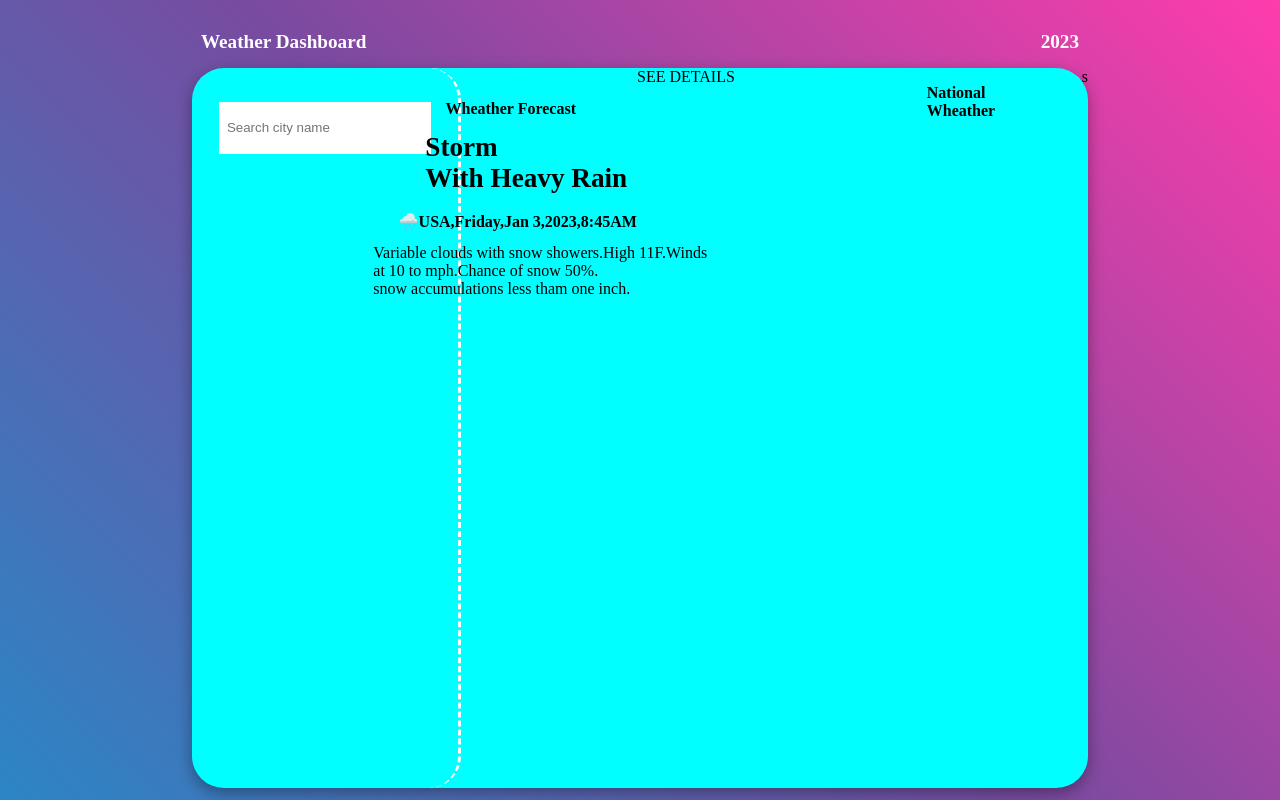
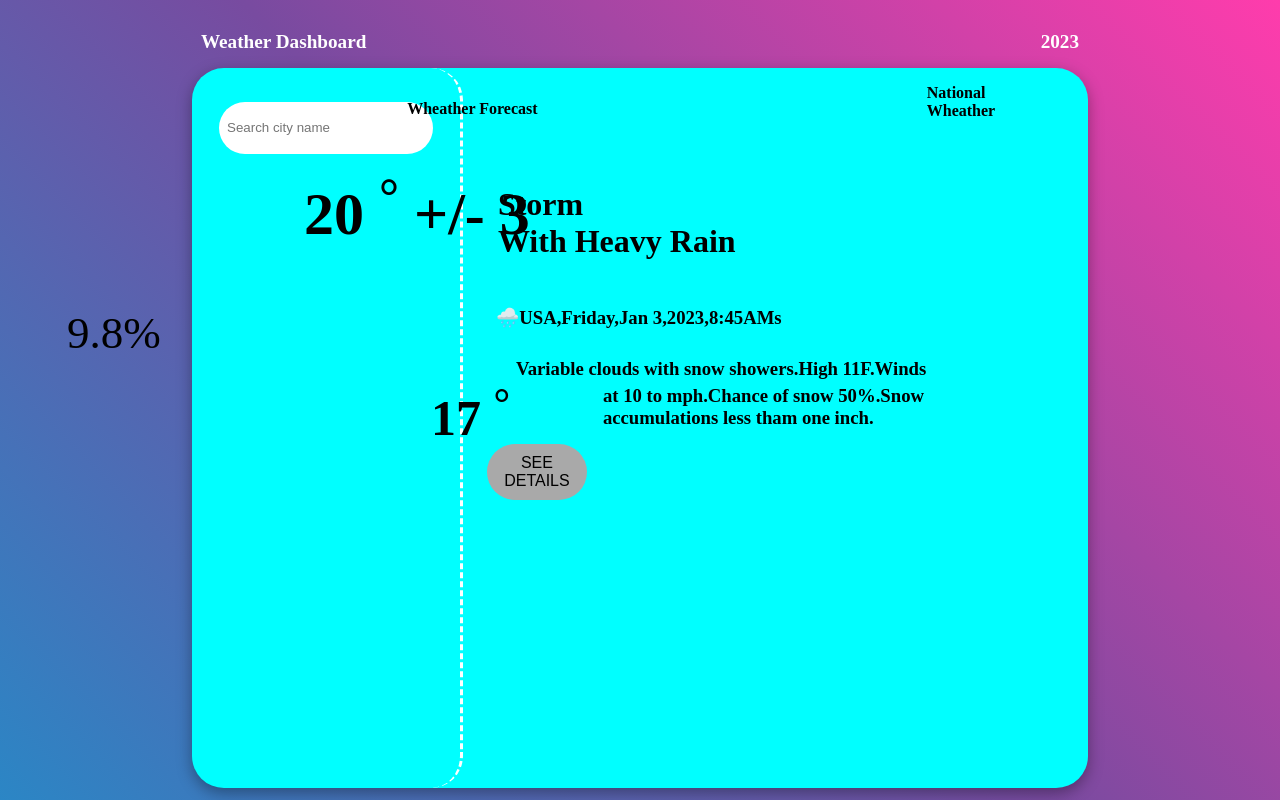
Before and after one commit to 4RN4B/Weather, a plain HTML site: page index.html in a window 1280 px wide. Drawn offline with Linux system fonts and the light colour scheme.

Commit message:
Some extra changes

```diff
--- a/index.html
+++ b/index.html
@@ -18,20 +18,37 @@
                 <input placeholder="Search city name" type="text" class="searchBar">
 
             </div>
+            <big class="temparature-1 "  style = "position:relative; left:112px; top:-21px;">
+                20
+                <sup>°</sup>
+                +/- 3
+            </big>
+            <big class="humidity"  style = "position:relative; left:-125px; top:37px;">
+                9.8%
+            </big>
         </div>
+
         <div class="right-panel">
+
             <span class="forecast-1">National <br> Wheather</span>
             <span class="forecast-2">Wheather Forecast</span>
-            <span class="forecast-3">Storm <br>With Heavy Rain</span>
-            <span class="forecast-4">🌧️USA,Friday,Jan 3,2023,8:45AM</span>
-            <span class="forecast-5">Variable clouds with snow showers.High 11F.Winds <br> at 10 to mph.Chance of snow 50%.<br>snow accumulations less tham one inch.</span>
-            <span class="details">
-            <botton type="button" class="btn btn-sm btn-outline-secondary">SEE DETAILS</botton>
-        </span>
+            <h1 style = "position:relative; left:35px; top:97px;">Storm <br>With Heavy Rain</h1>
+            <h3 style = "position:relative; left:33px; top:122px;" >🌧️USA,Friday,Jan 3,2023,8:45AMs</h3>
+            <h3 style = "position:relative; left:53px; top:132px;" >Variable clouds with snow showers.High 11F.Winds </h5>
+            <h3 style = "position:relative; left:140px; top:119px;"> at 10 to mph.Chance of snow 50%.Snow<br>accumulations less tham one inch.</h5>
+            <button  type="button" class="details"  style = "position:relative; left:24px; top:101px;">
+           SEE DETAILS</button>
+
+            <big class="temparature "  style = "position:relative; left:-136px; top:50px;"z>
+                17
+                <sup>°</sup>
+            </big>
+
+
     </div>
         <div class="bottom-panel">
 
-        </div>s
+        </div>
 
     </div>
 </body>
--- a/style.css
+++ b/style.css
@@ -48,6 +48,17 @@ body{
     height: 100%;
     border-radius: 2rem;
 }
+.temparature-1{
+    font-size: 60px;
+    font-weight: 600;
+    font-style:initial;
+}
+.humidity{
+    font-size: 45px;
+    font-weight: 500;
+    font-style:initial;
+}
+
 .right-panel{
     width: 70%;
     height: 60%;
@@ -66,10 +77,11 @@ body{
     padding: 1rem;
 }
 .forecast-2{
-    right: 52.5%;
+    right: 55.5%;
     font-size: 1rem;
     font-weight: 600;
     padding: 2rem;
+
 }
 .forecast-3{
     right: 46%;
@@ -79,7 +91,6 @@ body{
 
 }
 .forecast-4{
-
     right: 39%;
     font-size: 1rem;
     font-weight: 750;
@@ -87,18 +98,46 @@ body{
  }
  .forecast-5{
 
-    right: 31%;
+    right: 37%;
     font-size: 1rem;
     font-weight: 500;
-    padding: 11rem;
+    padding: 11px;
+    max-width: 100%;
+    bottom: 34%;
+ }
+ .details-container{
+    display: flex;
+    justify-content: center;
+    align-items: center;
+    height: 10%;
+    max-width: 100%;
+    padding: 1.5rem;
+
  }
  .details{
 
-    right: 31%;
+    border: none;
+    width:16% ;
+    height: 13%;
+    padding: 0.5rem;
+    bottom: -31%;
     font-size: 1rem;
     font-weight: 500;
-    padding: 11rem;
+    border-radius: 2rem;
+    background-color: darkgrey;
+
  }
+ .temparature{
+
+    font-size: 50px;
+    font-weight: 600;
+    font-style:initial;
+    max-width: 100%;
+    zoom: normal;
+
+
+}
+
 .searchBar-container{
     display: flex;
     justify-content: center;
@@ -109,6 +148,7 @@ body{
 }
 .searchBar{
     border: none;
+    border-radius: 2rem;
     width:90% ;
     height: 50%;
     padding: 0.5rem;
```
